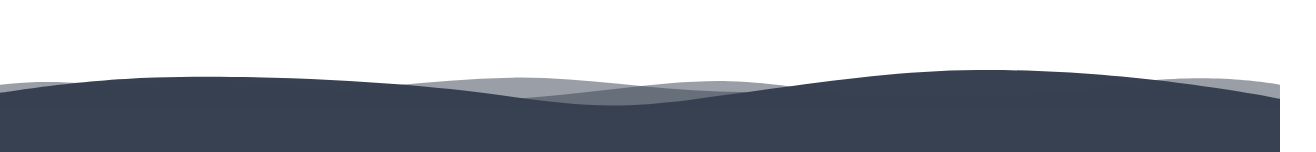
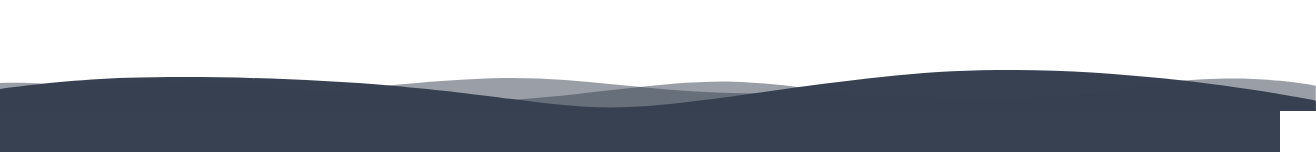
Before and after one commit to sicesi/sicesi, a Gatsby site: page /merci in a window 1280 px wide. Shown: the part 563-715 px from the top of the page, 1316 px wide, since content can reach past the window. Built offline with nearby package versions, Linux system fonts and the light colour scheme; Gatsby itself is replaced by a stand-in of ours.

Commit message:
Fix footer SVG margins.

```diff
--- a/src/components/footer.js
+++ b/src/components/footer.js
@@ -6,7 +6,7 @@ import GithubLogo from "./github.inline.svg"
 
 const Footer = () => (
   <footer className="mt-16 text-gray-100 w-full mt-16">
-    <BackgroundWaves />
+    <BackgroundWaves className="-mx-8" />
     <div className="bg-gray-700">
       <div className="px-8 md:px-12 lg:px-16 py-8 max-w-4xl mx-auto my-0 flex justify-between items-center">
         <div className="flex">
```
